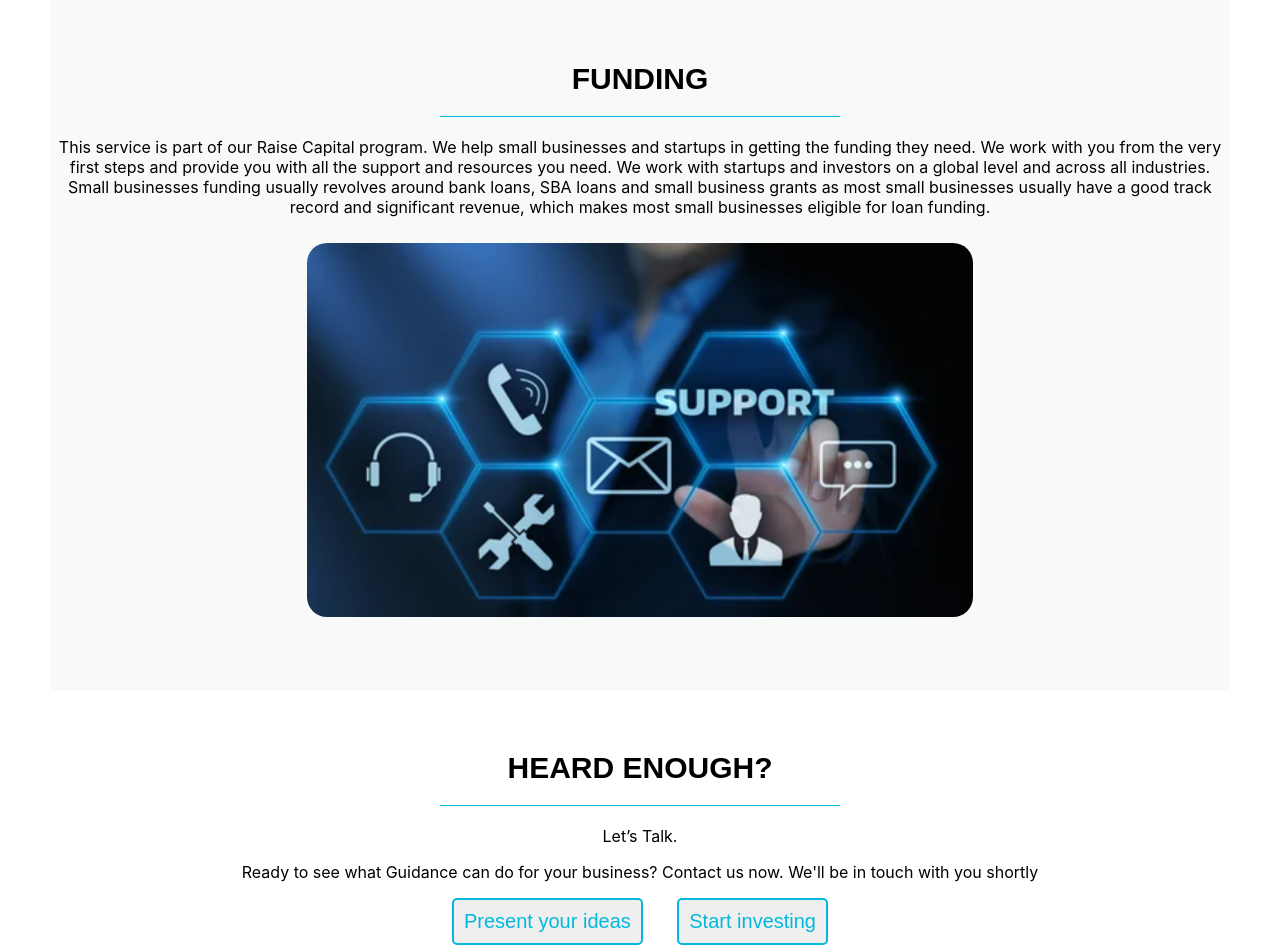
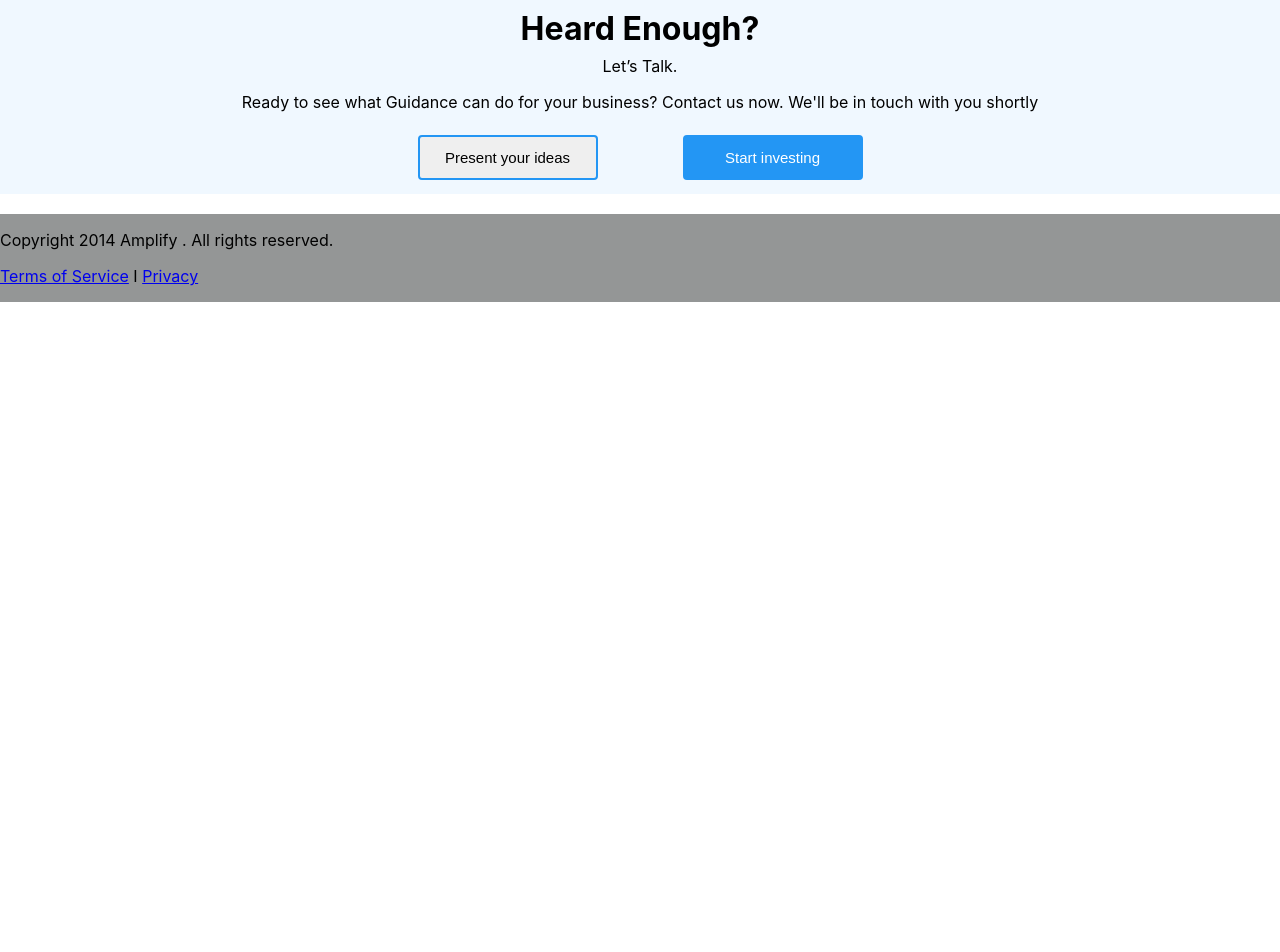
Before and after one commit to pradeep15a/codefury-frontend, a React (Create React App) app in the folder codefury-frontend/: page /home in a window 1280 px wide. Shown: the part 1560-2512 px from the top of the page. After the commit the page ends 1872 px from the top, so only its background shows below. Built offline with nearby package versions, Linux system fonts and the light colour scheme.

Commit message:
homescreen made responsive

```diff
--- a/codefury-frontend/src/Components/Footer/footer.css
+++ b/codefury-frontend/src/Components/Footer/footer.css
@@ -1,18 +1,13 @@
-footer {
-    padding: 60px 0;
-    background-color: #f8fafa;
+.footer {
+    display: flex;
+    justify-content: flex-start;
+    margin: 20px 0 10px 0;
+    background-color: #949696;
+    width: 100%;
 }
-#footer-info {
-    width: 380px;
-    float: left;
-    margin-top: 10px;
+@media only screen and (max-width: 500px){
+    .footer {
+        width: 100%;
+        justify-content: center;
+    }
 }
-#footer-links {
-    width: 520px;
-    float: right;
-}
-#footer-links ul {
-    width: 150px;
-    float: left;
-    margin-left: 20px;
-}
--- a/codefury-frontend/src/Components/Footer/footer.jsx
+++ b/codefury-frontend/src/Components/Footer/footer.jsx
@@ -3,14 +3,11 @@ import './footer.css';
 
 export default function Footer() {
   return (
-    <div>
+    <div className="footer">
         <div class="wrapper">
-            <div id="footer-info">
                 <p>Copyright 2014 Amplify . All rights reserved.</p>
                 <p><a href="#">Terms of Service</a> I <a href="#">Privacy</a></p>
             </div>
-            <div class="clear"></div>
-        </div>
     </div>
   )
 }
--- a/codefury-frontend/src/Components/Header/Header.css
+++ b/codefury-frontend/src/Components/Header/Header.css
@@ -2,7 +2,7 @@
     display: flex;
     flex-direction: column;
     align-items: center;
-    width: 60%;
+    width: 100%;
     align-self: center;
 }
 
@@ -29,6 +29,7 @@
 @media screen and (max-width: 640px) {
     .header-container {
         width: 80%;
+        text-align: center;
     }
     .header-container > p {
         font-size: 1.2em;
--- a/codefury-frontend/src/Components/Home/Home.css
+++ b/codefury-frontend/src/Components/Home/Home.css
@@ -1,76 +1,118 @@
-.header {
+.main-container {
+    display: flex;
+    justify-content: center;
+    align-items: center;
+    flex-direction: column;
+}
+ #primary-content .wrapper{
+    position: relative;
     display: flex;
     justify-content: center;
     align-items: center;
  }
 
-h3 {
-    font-family: 'Fira Sans', sans-serif;
-    font-family: 'Oswald', sans-serif;
-    font-family: 'Playfair Display', serif;
-    font-family: 'Rajdhani', sans-serif;
-    font-family: 'Sansita Swashed', cursive;
-    font-family: 'Shippori Antique B1', sans-serif;
-    font-family: 'Ubuntu', sans-serif;
-    font-size: 30px;
-    color: black;
-    font-weight: bold;
+ #primary-content .wrapper h3 {
+    text-align: center;
+    font-size: 2em;
+    font-weight: 700;
     text-transform: uppercase;
-    text-align: center;
-    margin-bottom: 20px;
+    font-family: Montserrat;
+    margin: 20px 0 18px 0;
  }
 
-#primary-content {
+ #primary-content .wrapper .matter {
     display: flex;
-
-    background-color: #f8fafa;
-    padding: 60px 0;
-    text-align: center;
-    margin-right: 50px;
-    margin-left: 50px;
+    justify-content: center;
+    align-items: center;
+    flex-direction: row-reverse;
+    padding: 20px 26px 15px 26px;
  }
 
-#primary-content h3 {
-    display: block;
-    margin: 0 auto 20px auto;
-    width: 400px;
-    border-bottom: 1px solid #02b8dd;
-    padding: 0 0 20px 0;
+ #primary-content .wrapper .matter p{
+    position: relative;
+    font-size: 18px;
  }
-
-#primary-content img {
-    margin: 10px 0;
+ #primary-content .wrapper .matter img{
+    position: relative;
+    height: 350px;
+    width: 100%;
+    padding: 10px;
     border-radius: 20px;
  }
 
  #cta {
-    padding: 60px 0;
+    position: relative;
+    display: flex;
+    justify-content: center;
+    align-items: center;
+    flex-direction: column;
     text-align: center;
+    background: aliceblue;
+    width: 100%;
+    height :200px;
  }
 
-#cta h3 {
-    display: block;
-    margin: 0 auto 20px auto;
-    width: 400px;
-    border-bottom: 1px solid #02b8dd;
-    padding: 0 0 20px 0;
+ #cta h3{
+    font-size: 2em;
+    margin: 0;
+    font-weight: 700;
  }
 
-.wrapper button {
-    /* display: inline; */
-    position: relative;
-    margin: 0 15px 0 15px;
-    border: 2px solid #02b8dd;
-    color: #02b8dd;
-    border-radius: 5px;
-    font-size: 20px;
-    gap: 15px;
-    padding: 10px;
-    text-decoration: none;
-    transition: all 0.5s ease-in-out;
+ #cta p{
+    margin: 0;
+    padding: 8px;
  }
 
-.wrapper button:hover {
-    background-color: #02b8dd;
+ #cta .btn {
+    display: flex;
+    justify-content: center;
+    align-items: center;
+    gap : 85px;
+    margin : 15px 0 0 0 ;
+ }
+ #cta .btn button {
+    padding: 12px;
+    width : 180px;
+    border: 2px solid #2396f4;
+    border-radius: 4px;
+    cursor: pointer;
+    font-size: 15px;
+    transition: all 0.5s ease;
+ }
+
+ #cta .btn button:hover {
+    color: #fff;
+    background: #2396f4;
+ }
+
+ #cta .btn button:nth-child(2) {
+    background: #2396f4;
     color: #fff;
  }
+ #cta .btn button:nth-child(2):hover{
+    background: #fff;
+    color : #2396f4;
+    border: none;
+ }
+
+ @media only screen and (max-width: 800px){
+    #primary-content .wrapper .matter{
+        flex-direction: column-reverse;
+    }
+    #primary-content .wrapper .matter img{
+        height: 300px;
+    }
+    #cta {
+        display: flex;
+        justify-content: center;
+        align-items: center;
+        margin: 10px;
+        height: 300px;
+        width: 100%;
+        align-self: center;
+    }
+    #cta .btn {
+        flex-direction: column;
+        gap : 10px;
+    }
+ }
--- a/codefury-frontend/src/Components/Home/Home.jsx
+++ b/codefury-frontend/src/Components/Home/Home.jsx
@@ -18,15 +18,17 @@ const Home = () => {
     }
 
     return (
-    <div><div class="header">
+        <div className='main-container'>
             <Header
                 heading="Amplify"
                 details="adding profit to the lifes."
-        /></div>
+            />
             <div id="primary-content">
                 <div class="wrapper">
                     <article>
                         <h3>Sales</h3>
+                        <div className="matter">
+
                             <p>The program focuses on helping startups increase their sales, expand their customers, and improve their overall sales performance.
                                 Being a business development service provider, -------- can help in finding sales reps for small businesses. In our Grow your Startup program, we will provide you with skilled sales representatives who can be a contact agent between your business and customers.
 
@@ -35,6 +37,7 @@ Since --------is an online incubator, we have a worldwide network of sales reps
                                 Our sales reps are provided with the best sales strategies that will help your products reach more target customers through online research, social media messaging, and email reach out. All these provided as a part of our business development services
                             </p>
                             <img src={f1} alt="video placeholder" />
+                        </div>
                     </article>
                 </div>
             </div>
@@ -42,9 +45,12 @@ Our sales reps are provided with the best sales strategies that will help your p
                 <div class="wrapper">
                     <article>
                         <h3>Growth & Guidance</h3>
+                        <div className="matter">
+
                             <p>"Becoming isn't about arriving somewhere or achieving a certain aim. I see it instead as forward motion, a means of evolving, a way to reach continuously toward a better self. The journey doesn't end." — Michelle Obama .
                                 The program helps you achieve growth for your startup through expanding into new global markets and exploring new sales channels and partnerships </p>
                             <img src={g2} alt="video placeholder" />
+                        </div>
                     </article>
                 </div>
             </div>
@@ -52,11 +58,14 @@ Our sales reps are provided with the best sales strategies that will help your p
                 <div class="wrapper">
                     <article>
                         <h3>Funding</h3>
+                        <div className="matter">
+
                             <p>This service is part of our Raise Capital program. We help small businesses and startups in getting the funding they need. We work with you from the very first steps and provide you with all the support and resources you need. We work with startups and investors on a global level and across all industries.
                                 Small businesses funding usually revolves around bank loans, SBA loans and small business grants as most small businesses usually have a good track record and significant revenue, which makes most small businesses eligible for loan funding.
                             </p>
 
                             <img src={support} alt="video placeholder" />
+                        </div>
                     </article>
                 </div>
             </div>
@@ -64,11 +73,12 @@ Our sales reps are provided with the best sales strategies that will help your p
 
 
             <div id="cta">
-        <div class="wrapper">
                 <h3>Heard Enough?</h3>
                 <p> Let’s Talk.</p>
                 <p>Ready to see what Guidance can do for your business? Contact us now. We'll be in touch with you shortly </p>
-            <button onClick={handleProjects} class="button-2">Present your ideas</button>  <button onClick={handleInvest} class="button-2">Start investing</button>
+                <div className="btn">
+                    <button onClick={handleProjects} class="button-2">Present your ideas</button>
+                    <button onClick={handleInvest} class="button-2">Start investing</button>
                 </div>
             </div>
 
```
Lines whose indentation alone changed are shown as unchanged.
